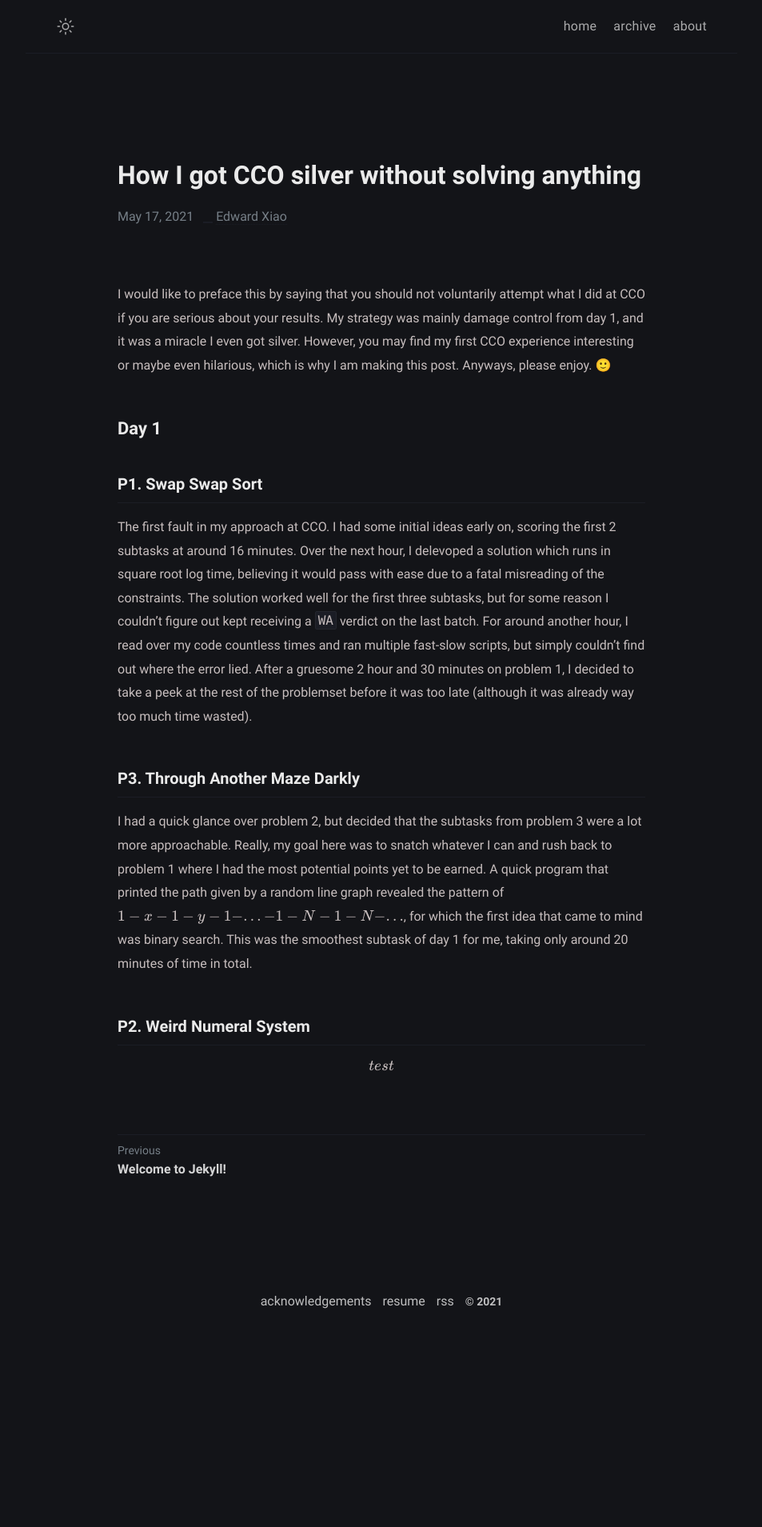
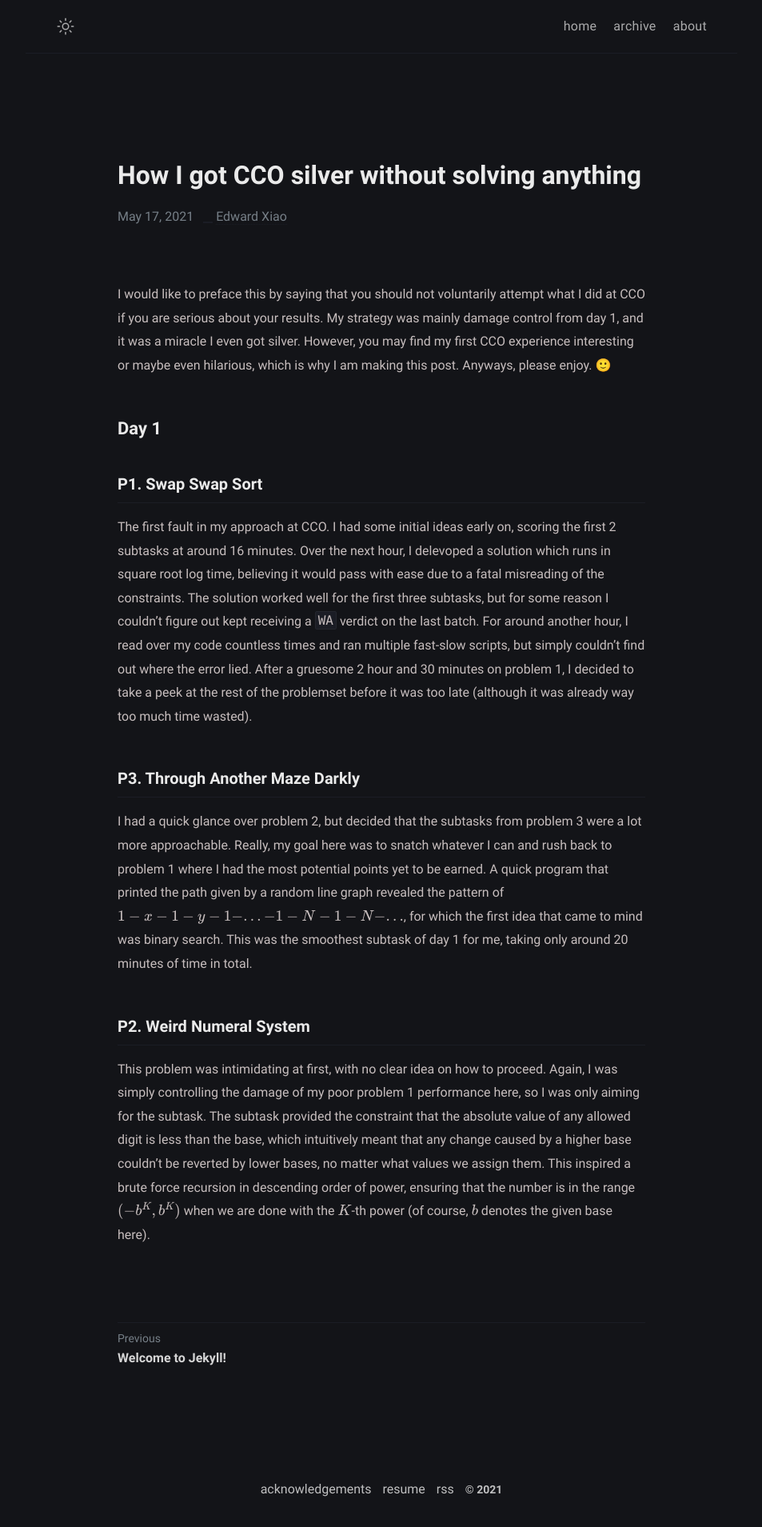
Before and after one commit to 4fecta/4fecta.ca, a Jekyll site: the page built from _posts/how-i-got-cco-silver-without-solving-anything/2021-05-16-how-i-got-cco-silver-without-solving-anything.md, in a window 1280 px wide. Shown: the whole page at 80% size, without its empty margins (163-1116 px from the left). Built offline with Jekyll 4.4.1, drawn with Linux system fonts in a browser that asks for light colours; formulas are drawn with MathJax 3; before the commit the page ends 1673 px from its top, so only the background shows below that.

Commit message:
Update 2021-05-16-how-i-got-cco-silver-without-solving-anything.md

```diff
--- a/_posts/how-i-got-cco-silver-without-solving-anything/2021-05-16-how-i-got-cco-silver-without-solving-anything.md
+++ b/_posts/how-i-got-cco-silver-without-solving-anything/2021-05-16-how-i-got-cco-silver-without-solving-anything.md
@@ -18,4 +18,4 @@ I had a quick glance over problem 2, but decided that the subtasks from problem
 
 ### P2. Weird Numeral System
 
-$$ test $$
+This problem was intimidating at first, with no clear idea on how to proceed. Again, I was simply controlling the damage of my poor problem 1 performance here, so I was only aiming for the subtask. The subtask provided the constraint that the absolute value of any allowed digit is less than the base, which intuitively meant that any change caused by a higher base couldn't be reverted by lower bases, no matter what values we assign them. This inspired a brute force recursion in descending order of power, ensuring that the number is in the range $$ (-b^K, b^K) $$ when we are done with the $$K$$-th power (of course, $$b$$ denotes the given base here).
```
